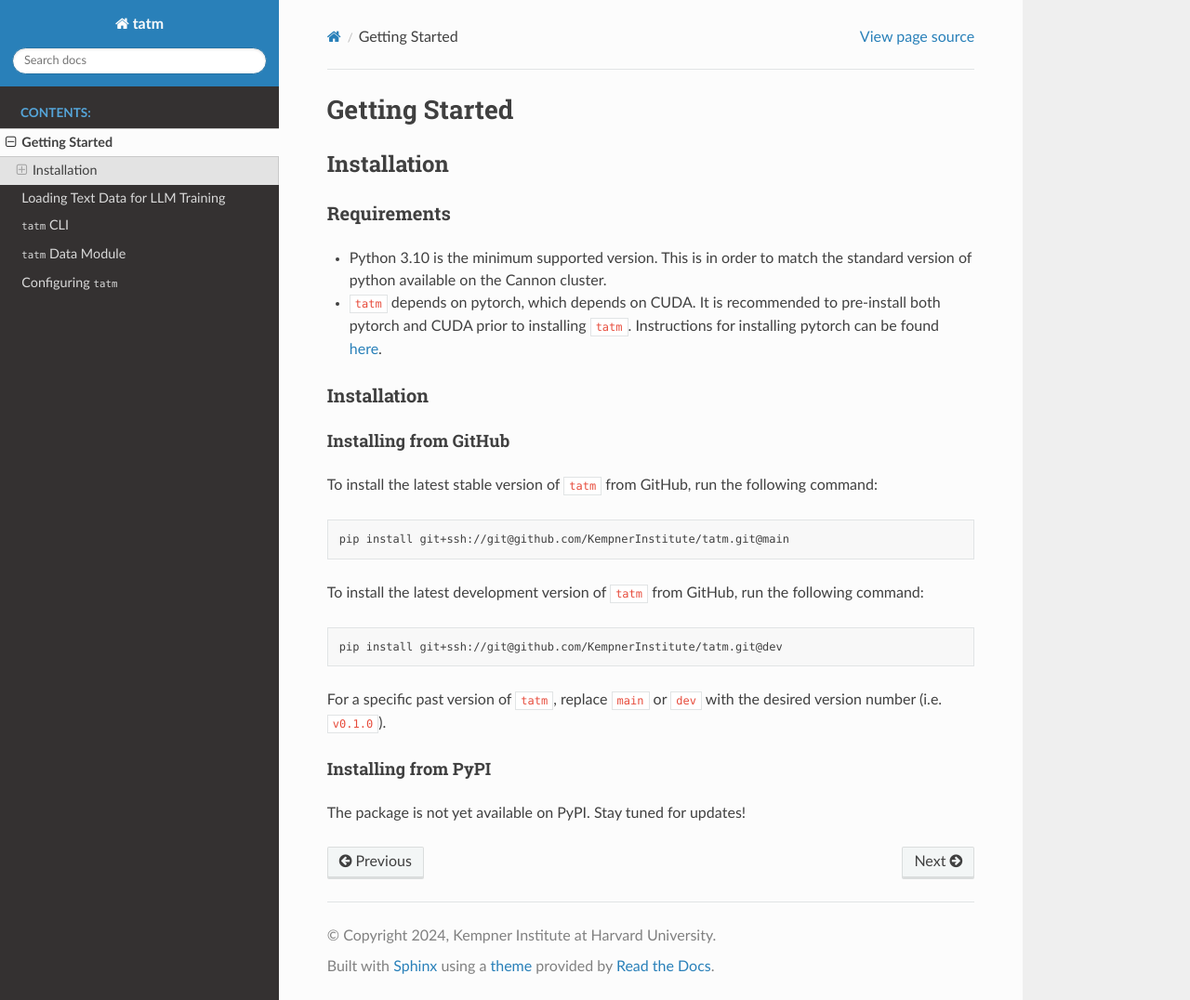
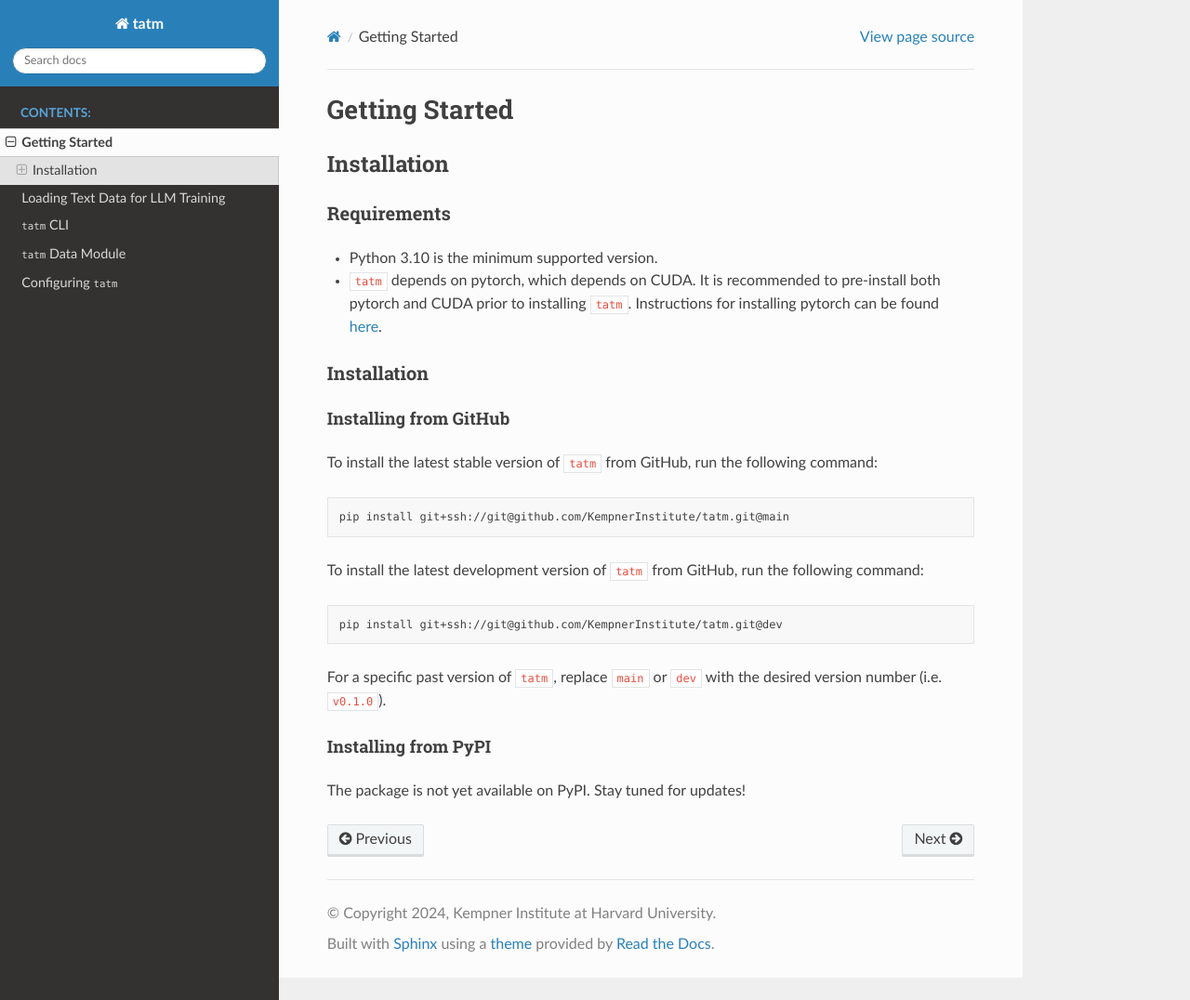
Before and after one commit to KempnerInstitute/tatm, a Sphinx documentation site: the page built from docs/getting_started.md, in a window 1280 px wide and 1076 px high. Shown: the whole window at 93% size. Built offline with Sphinx 7.4.7 and the Read the Docs theme 3.1.0, drawn with Linux system fonts in a browser that asks for light colours.

Commit message:
remove references to cannon cluster

```diff
--- a/docs/getting_started.md
+++ b/docs/getting_started.md
@@ -4,8 +4,7 @@
 
 ### Requirements
 
-- Python 3.10 is the minimum supported version. This is in order to match the standard version of python available on the
-   Cannon cluster.
+- Python 3.10 is the minimum supported version.
 
 - `tatm` depends on pytorch, which depends on CUDA. It is recommended to pre-install both pytorch and CUDA prior to installing `tatm`. Instructions for installing pytorch can be found [here](https://pytorch.org/get-started/locally/).
 
```
Also changed, not shown: README.md (+1 -2 lines).
